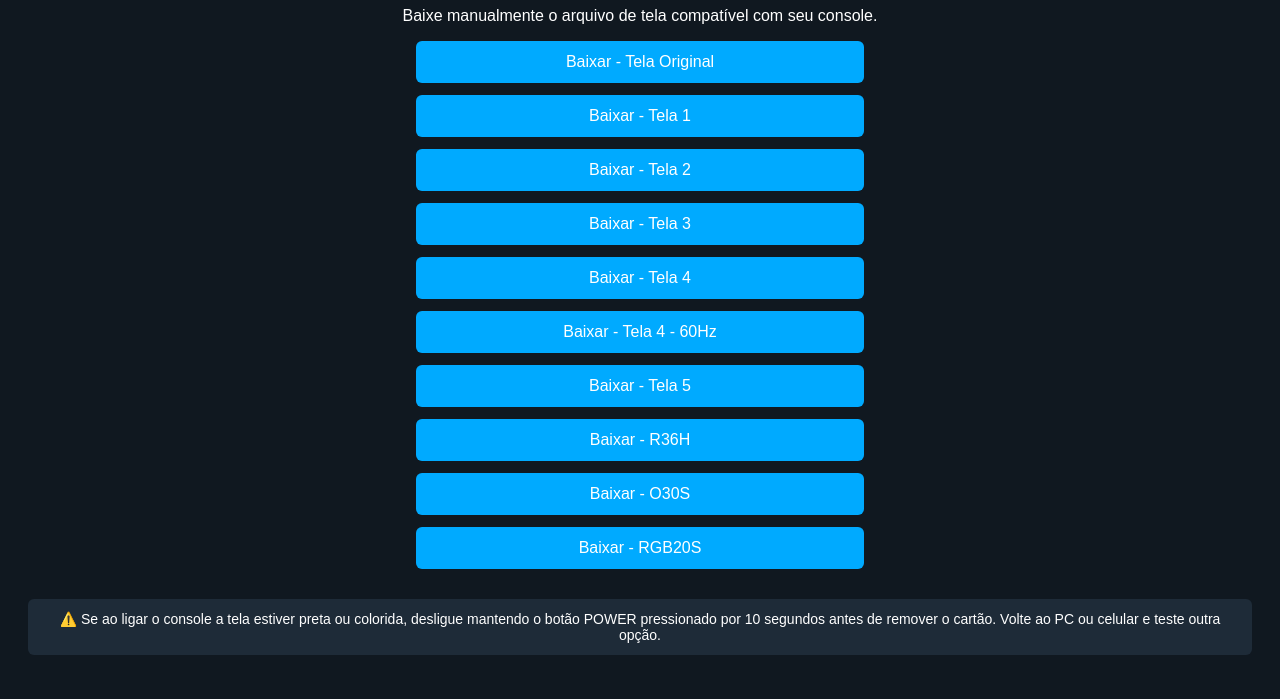
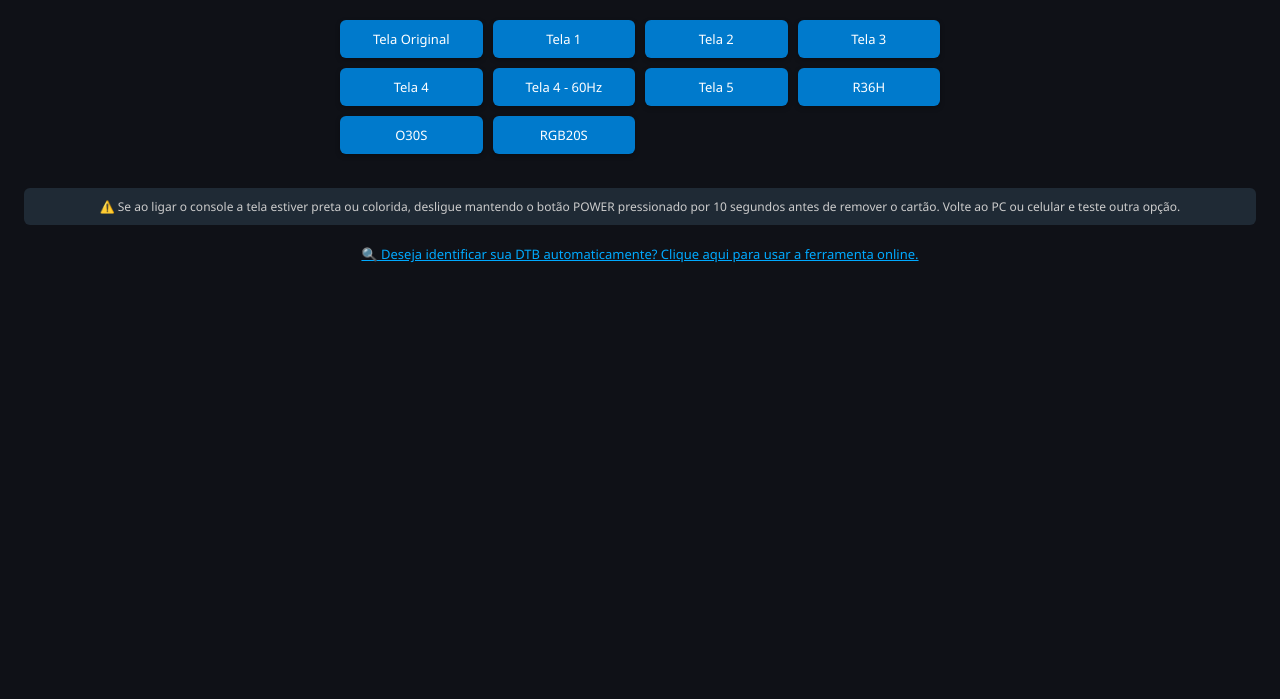
Before and after one commit to GabrielMaxdeLima/retromax-dtb-mobile, a plain HTML site: page index.html in a window 1280 px wide. Shown: the part 101-800 px from the top of the page. Drawn offline with Linux system fonts and the light colour scheme.

Commit message:
index.html

```diff
--- a/index.html
+++ b/index.html
@@ -6,57 +6,86 @@
   <title>DTB Manual - Retromax Games</title>
   <style>
     body {
-      font-family: Arial, sans-serif;
-      background-color: #101820;
+      font-family: "Segoe UI", sans-serif;
+      background-color: #0f1117;
       color: #ffffff;
-      padding: 20px;
+      padding: 16px;
       text-align: center;
     }
     h1 {
       color: #00aaff;
+      font-size: 20px;
+      margin-bottom: 6px;
+    }
+    p {
+      font-size: 13px;
+      color: #c0c0c0;
+      margin-bottom: 16px;
+    }
+    .grid {
+      display: grid;
+      grid-template-columns: repeat(auto-fit, minmax(120px, 1fr));
+      gap: 10px;
+      justify-content: center;
+      padding: 10px;
+      max-width: 600px;
+      margin: 0 auto 20px auto;
     }
     .tela-button {
       display: block;
-      margin: 12px auto;
-      padding: 12px 24px;
-      background-color: #00aaff;
+      padding: 10px 0;
+      background-color: #007acc;
       color: white;
       border: none;
       border-radius: 6px;
-      font-size: 16px;
-      width: 90%;
-      max-width: 400px;
+      font-size: 13px;
       text-decoration: none;
+      box-shadow: 0 2px 5px rgba(0,0,0,0.3);
+      transition: background-color 0.2s;
     }
     .tela-button:hover {
-      background-color: #008ecc;
+      background-color: #005f99;
     }
     .aviso {
-      background-color: #1e2b38;
-      padding: 12px;
+      background-color: #1f2a35;
+      padding: 10px;
       border-radius: 6px;
-      margin-top: 30px;
-      font-size: 14px;
+      margin-top: 24px;
+      font-size: 12px;
+      color: #cccccc;
+    }
+    .identificar-link {
+      display: block;
+      margin-top: 20px;
+      color: #00aaff;
+      font-size: 13px;
+      text-decoration: underline;
     }
   </style>
 </head>
 <body>
   <h1>DTB Manual - R35S / R36S</h1>
-  <p>Baixe manualmente o arquivo de tela compatível com seu console.</p>
+  <p>Escolha abaixo a tela que deseja baixar manualmente.</p>
 
-  <a class="tela-button" href="https://github.com/GabrielMaxdeLima/retromax-dtb-mobile/releases/download/telas-v1.0/TelaOriginal.zip">Baixar - Tela Original</a>
-  <a class="tela-button" href="https://github.com/GabrielMaxdeLima/retromax-dtb-mobile/releases/download/telas-v1.0/Tela1.zip">Baixar - Tela 1</a>
-  <a class="tela-button" href="https://github.com/GabrielMaxdeLima/retromax-dtb-mobile/releases/download/telas-v1.0/Tela2.zip">Baixar - Tela 2</a>
-  <a class="tela-button" href="https://github.com/GabrielMaxdeLima/retromax-dtb-mobile/releases/download/telas-v1.0/Tela3.zip">Baixar - Tela 3</a>
-  <a class="tela-button" href="https://github.com/GabrielMaxdeLima/retromax-dtb-mobile/releases/download/telas-v1.0/Tela4.zip">Baixar - Tela 4</a>
-  <a class="tela-button" href="https://github.com/GabrielMaxdeLima/retromax-dtb-mobile/releases/download/telas-v1.0/Tela460hz.zip">Baixar - Tela 4 - 60Hz</a>
-  <a class="tela-button" href="https://github.com/GabrielMaxdeLima/retromax-dtb-mobile/releases/download/telas-v1.0/Tela5.zip">Baixar - Tela 5</a>
-  <a class="tela-button" href="https://github.com/GabrielMaxdeLima/retromax-dtb-mobile/releases/download/telas-v1.0/R36SH.zip">Baixar - R36H</a>
-  <a class="tela-button" href="https://github.com/GabrielMaxdeLima/retromax-dtb-mobile/releases/download/telas-v1.0/O30S.zip">Baixar - O30S</a>
-  <a class="tela-button" href="https://github.com/GabrielMaxdeLima/retromax-dtb-mobile/releases/download/telas-v1.0/RGB20S.zip">Baixar - RGB20S</a>
+  <div class="grid">
+    <a class="tela-button" href="https://github.com/GabrielMaxdeLima/retromax-dtb-mobile/releases/download/telas-v1.0/TelaOriginal.zip">Tela Original</a>
+    <a class="tela-button" href="https://github.com/GabrielMaxdeLima/retromax-dtb-mobile/releases/download/telas-v1.0/Tela1.zip">Tela 1</a>
+    <a class="tela-button" href="https://github.com/GabrielMaxdeLima/retromax-dtb-mobile/releases/download/telas-v1.0/Tela2.zip">Tela 2</a>
+    <a class="tela-button" href="https://github.com/GabrielMaxdeLima/retromax-dtb-mobile/releases/download/telas-v1.0/Tela3.zip">Tela 3</a>
+    <a class="tela-button" href="https://github.com/GabrielMaxdeLima/retromax-dtb-mobile/releases/download/telas-v1.0/Tela4.zip">Tela 4</a>
+    <a class="tela-button" href="https://github.com/GabrielMaxdeLima/retromax-dtb-mobile/releases/download/telas-v1.0/Tela460hz.zip">Tela 4 - 60Hz</a>
+    <a class="tela-button" href="https://github.com/GabrielMaxdeLima/retromax-dtb-mobile/releases/download/telas-v1.0/Tela5.zip">Tela 5</a>
+    <a class="tela-button" href="https://github.com/GabrielMaxdeLima/retromax-dtb-mobile/releases/download/telas-v1.0/R36SH.zip">R36H</a>
+    <a class="tela-button" href="https://github.com/GabrielMaxdeLima/retromax-dtb-mobile/releases/download/telas-v1.0/O30S.zip">O30S</a>
+    <a class="tela-button" href="https://github.com/GabrielMaxdeLima/retromax-dtb-mobile/releases/download/telas-v1.0/RGB20S.zip">RGB20S</a>
+  </div>
 
   <div class="aviso">
     ⚠️ Se ao ligar o console a tela estiver preta ou colorida, desligue mantendo o botão POWER pressionado por 10 segundos antes de remover o cartão. Volte ao PC ou celular e teste outra opção.
   </div>
+
+  <a class="identificar-link" href="https://aeolusux.github.io/ArkOS-R3XS/tools/dtbIdentify.htm" target="_blank">
+    🔍 Deseja identificar sua DTB automaticamente? Clique aqui para usar a ferramenta online.
+  </a>
 </body>
 </html>
```
